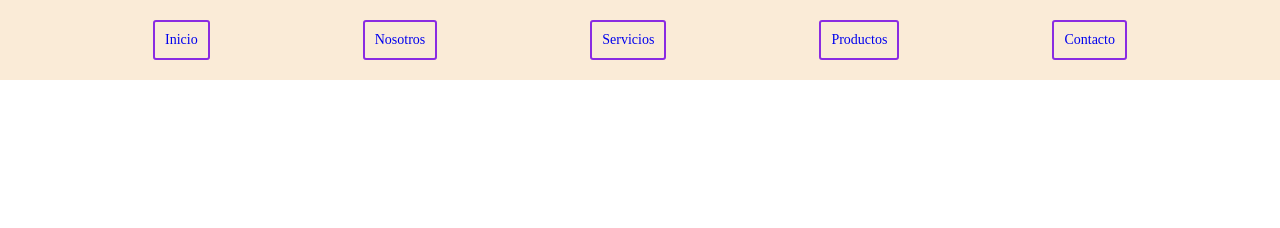
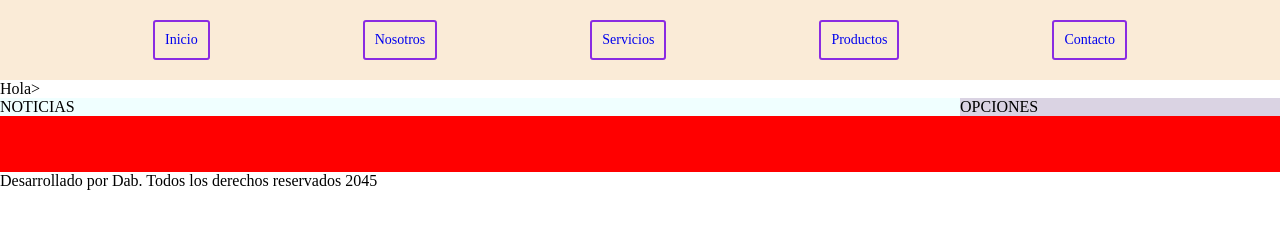
Before and after one commit to LuisUgarteC/lduc-practica2, a plain HTML site: page flexbox.html in a window 1280 px wide. Drawn offline with Linux system fonts and the light colour scheme.

Commit message:
Terminamos practica

```diff
--- a/css/flexbox.css
+++ b/css/flexbox.css
@@ -1,6 +1,10 @@
 body {
     margin: 0;
     padding: 0;
+}
+
+nav {
+    height: 13vh;
 }
 
 .container {
@@ -25,9 +29,34 @@ body {
 
 }
 
+.contenido {
+    width: 100%;
+    display: flex;
+    flex-direction: row;
+    flex-wrap: wrap;
+}
+
+.noticias {
+    width: 75%;
+    background: azure;
+}
+
+.menulateral {
+    width: 25%;
+    background: rgb(218, 211, 227);
+}
+
 .container > a:hover {
     color:blueviolet;
     border-style: solid;
     border-color: blue;
     border-width: 1px;
 }
+
+.piepagina {
+    height: 7vh;
+    display: flex;
+    justify-content: center;
+    align-items: center;
+    background-color: red;
+}
--- a/css/style.css
+++ b/css/style.css
@@ -5,9 +5,7 @@ body {
     line-height: 34px;
 }
 
-header {
 
-}
 
 .navbar {
     background-color: aqua;
--- a/flexbox.html
+++ b/flexbox.html
@@ -16,6 +16,21 @@
             <a href="#">Productos</a>
             <a href="#">Contacto</a>
         </div>
+        <h ref="#">Hola</h>>
     </section>
+    <div class="contenido" style
+        width: 100%;
+        backround: blue;
+        ><div class="noticias">
+            NOTICIAS
+        </div>
+        <div class="menulateral">
+            OPCIONES
+        </div>
+    </div>
+    <footer class="piepagina"></footer>
+    <span>
+        Desarrollado por Dab. Todos los derechos reservados 2045
+    </span>
 </body>
 </html>
```
